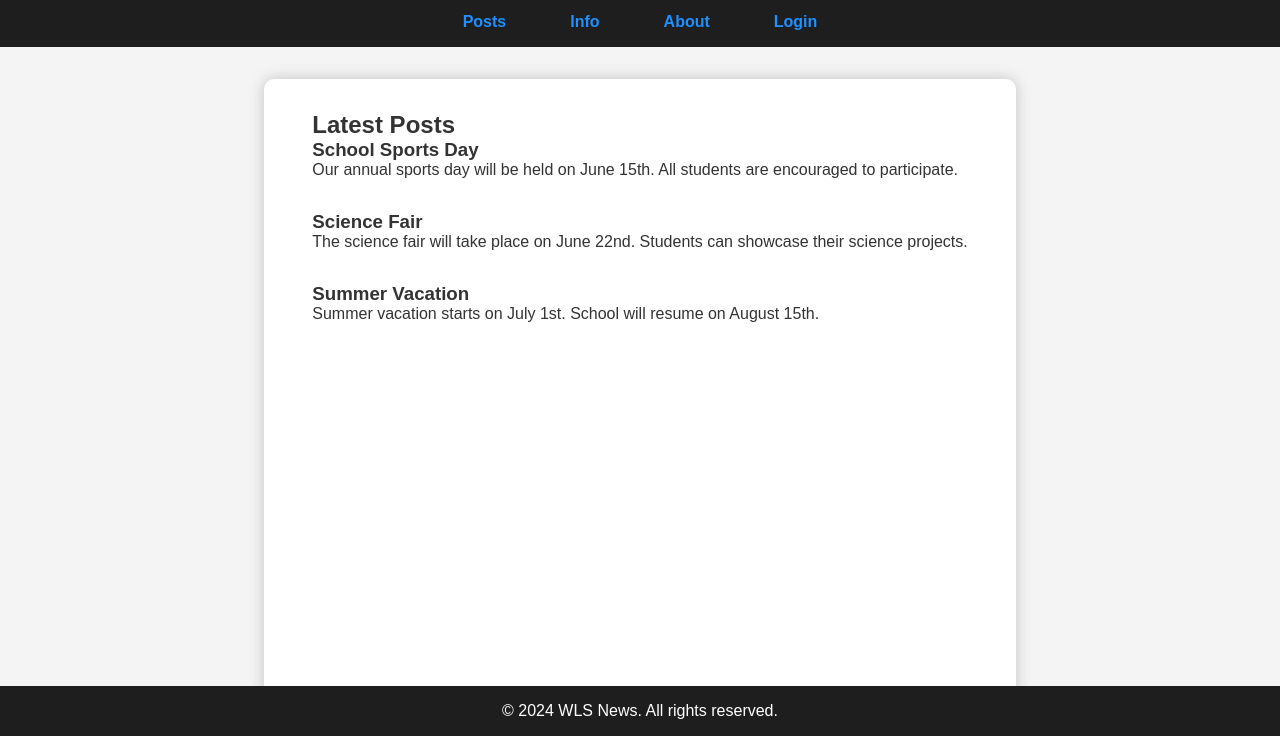
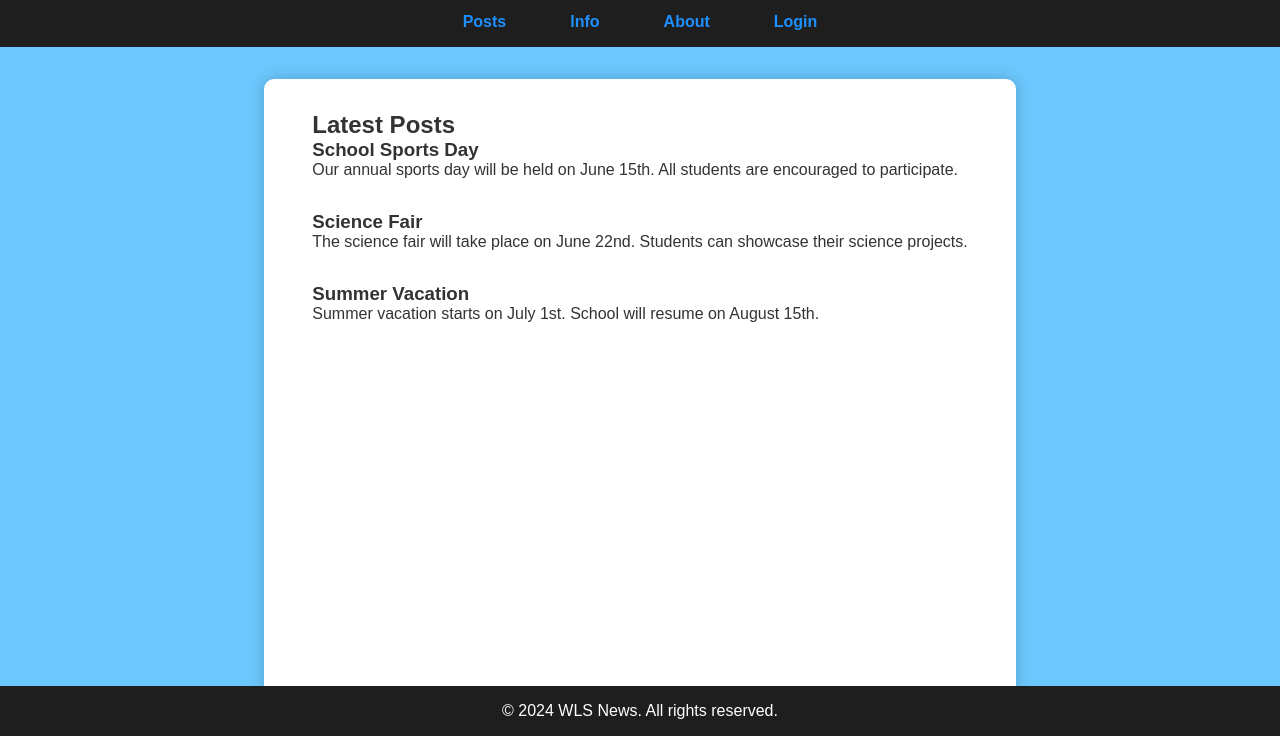
Before and after one commit to hmrjtfhut/school-news, a plain HTML site: page index.html in a window 1280 px wide. Shown: the part 64-800 px from the top of the page. Drawn offline with Linux system fonts and the light colour scheme.

Commit message:
Update styles.css

```diff
--- a/styles.css
+++ b/styles.css
@@ -7,7 +7,7 @@
 html, body {
     height: 100%;
     font-family: 'Arial', sans-serif;
-    background-color: #f4f4f4;
+    background-color: #6CC7FE;
     color: #333;
 }
 
```
